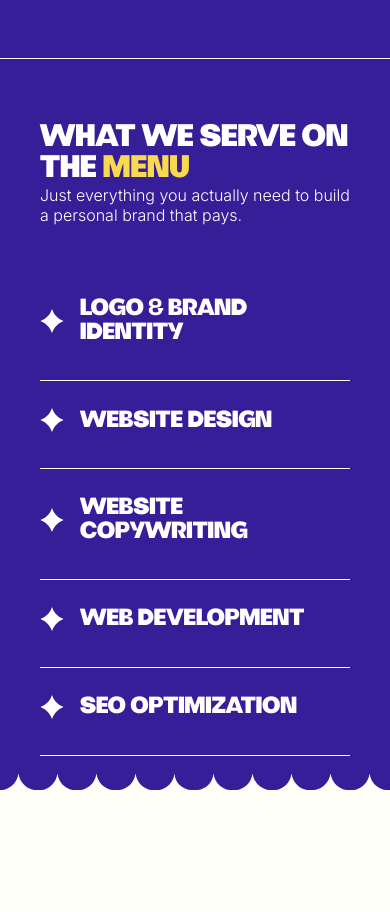
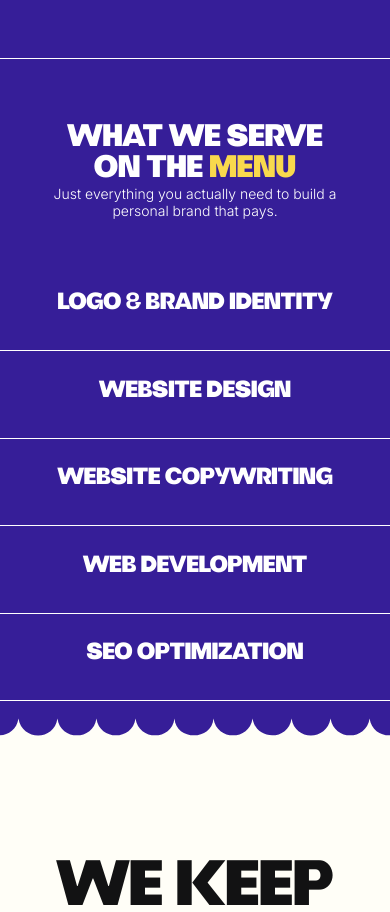
Before and after one commit to cyber-zeff/vistazo-main, a Next.js app: page / in a window 390 px wide. Shown: the part 1023-1935 px from the top of the page. Built offline with nearby package versions, Linux system fonts and the light colour scheme.

Commit message:
fix:mobile-layout

```diff
--- a/app/components/Services.tsx
+++ b/app/components/Services.tsx
@@ -13,7 +13,7 @@ const services = [
 
 function DiamondStar() {
     return (
-        <svg xmlns="http://www.w3.org/2000/svg" className="max-sm:w-6 max-sm:h-6" width="40" height="40" viewBox="0 0 40 40" fill="currentColor">
+        <svg xmlns="http://www.w3.org/2000/svg" className="hidden sm:block" width="40" height="40" viewBox="0 0 40 40" fill="currentColor">
             <path d="M20 0C24.743 16.1245 40 20 40 20C40 20 25.4881 23.8755 20 40C14.5119 23.8755 0 20 0 20C0 20 15.257 16.1245 20 0Z" />
         </svg>
     )
@@ -59,9 +59,9 @@ function ServiceItem({
             onTap={() =>
                 setActiveIndex(isActive ? null : index)
             }
-            className="group relative mt-4 md:mt-8 flex items-center justify-between px-0 md:px-3 py-6 md:py-8 cursor-pointer transition-colors duration-300 hover:bg-[rgba(103,85,207,0.75)] rounded-[15px]"
+            className="group relative mt-4 md:mt-8 flex items-center justify-between px-0 md:px-3 py-6 md:py-8 cursor-pointer transition-colors duration-300 hover:bg-[rgba(103,85,207,0.75)] focus:bg-[rgba(103,85,207,0.75)] rounded-[15px]"
         >
-            <div className="flex items-center gap-4 md:gap-6">
+            <div className="sm:flex sm:items-center sm:gap-4 md:gap-6 max-sm:mx-auto">
                 <motion.div
                     variants={{
                         rest: { rotate: 0 },
@@ -107,11 +107,43 @@ function ServiceItem({
                             ? "8px 12px 2.5px 0 rgba(0, 0, 0, 0.25)"
                             : "-8px 12px 2.5px 0 rgba(0, 0, 0, 0.25)",
                 }}
-                className="absolute right-8 top-1/2 -translate-y-[65%] w-40 h-45 md:w-81.25 md:h-95.25 bg-gray-100 rounded-[20px] md:rounded-[53px] overflow-hidden"
+                className="hidden sm:block absolute right-8 top-1/2 -translate-y-[65%] w-73.75 h-89.5 bg-gray-100 z-10 rounded-[53px] md:rounded-[53px] overflow-hidden"
             />
 
+            <motion.div
+                variants={{
+                    rest: {
+                        opacity: 0,
+                        scale: 0.85,
+                        rotate: 0,
+                        pointerEvents: "none",
+                    },
+                    hover: {
+                        opacity: 1,
+                        scale: 1,
+                        rotate: tilt,
+                        pointerEvents: "auto",
+                    },
+                }}
+                transition={{
+                    type: "spring",
+                    stiffness: 120,
+                    damping: 18,
+                    mass: 0.8,
+                }}
+                style={{
+                    transformOrigin: "90% 50%",
+                    boxShadow:
+                        tilt === 5
+                            ? "8px 12px 2.5px 0 rgba(0, 0, 0, 0.25)"
+                            : "-8px 12px 2.5px 0 rgba(0, 0, 0, 0.25)",
+                }}
+                className={`block sm:hidden absolute top-1/2 ${(tilt == 5) ? "right-0" : "left-0"} -translate-y-[65%] w-[clamp(200px,4vw,230px)] h-[clamp(250px,4vw,270px)] bg-gray-100 z-10 rounded-[53px] md:rounded-[53px] overflow-hidden`}
+            />
+
+
             {/* Bottom Divider */}
-            <div className="absolute left-0 right-0 -bottom-3 h-[0.5px] bg-white pointer-events-none transition-opacity duration-300 group-hover:opacity-0" />
+            <div className="absolute left-0 right-0 -bottom-3 h-[0.5px] bg-white pointer-events-none transition-opacity duration-300 group-hover:opacity-0 group-focus:opacity-0" />
         </motion.div>
     )
 }
@@ -122,12 +154,12 @@ export default function Services() {
 
     return (
         <>
-            <section className="px-10 md:px-20 md:py-24">
-                <div className="max-w-7xl mx-auto mb-12">
+            <section className="px-0 sm:px-10 md:px-20 md:py-24">
+                <div className="max-w-7xl mx-auto mb-12 max-sm:px-10 max-sm:text-center">
                     <h2 className="text-[clamp(30px,8vw,96px)] mt-16 md:mt-0 quantaFont leading-normal">
-                        What we serve on <br /> the <span className="text-[#F9D94D]">menu</span>
+                        What we serve <br className="block sm:hidden" /> on <br className="hidden sm:block" /> the <span className="text-[#F9D94D]">menu</span>
                     </h2>
-                    <p className="text-[clamp(12,8vw,20px)]">
+                    <p className="text-[14px] sm:text-[clamp(14px,6vw,20px)]">
                         Just everything you actually need to build a personal brand that pays.
                     </p>
                 </div>
```
